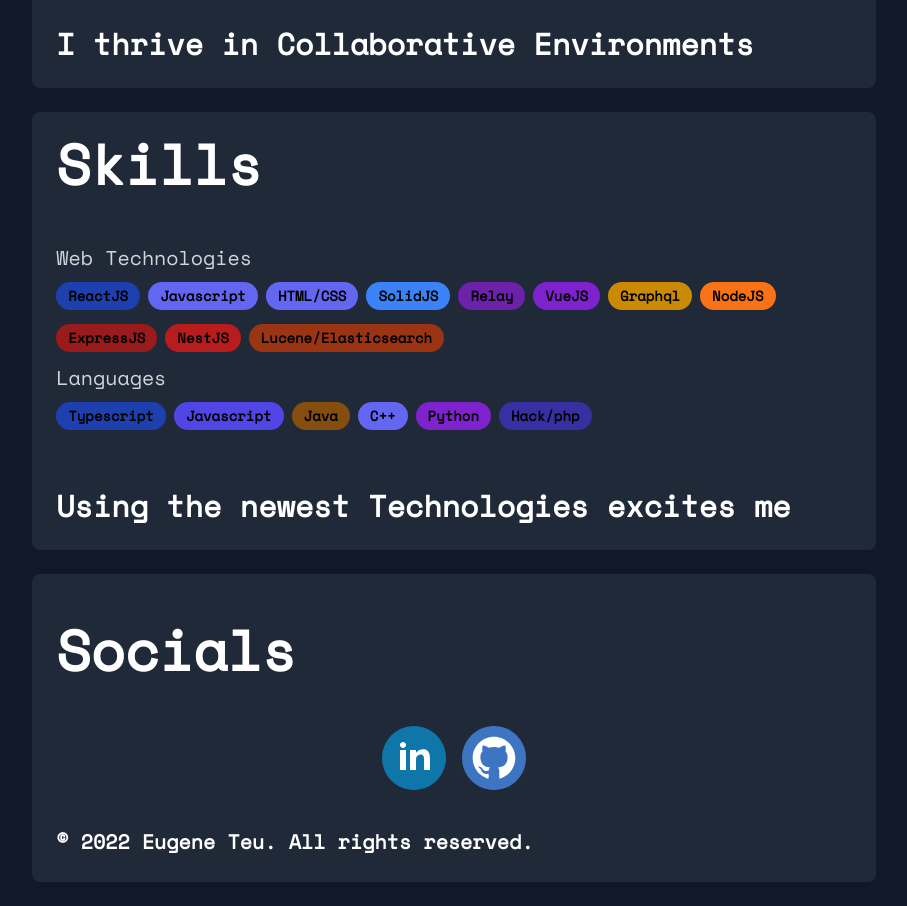
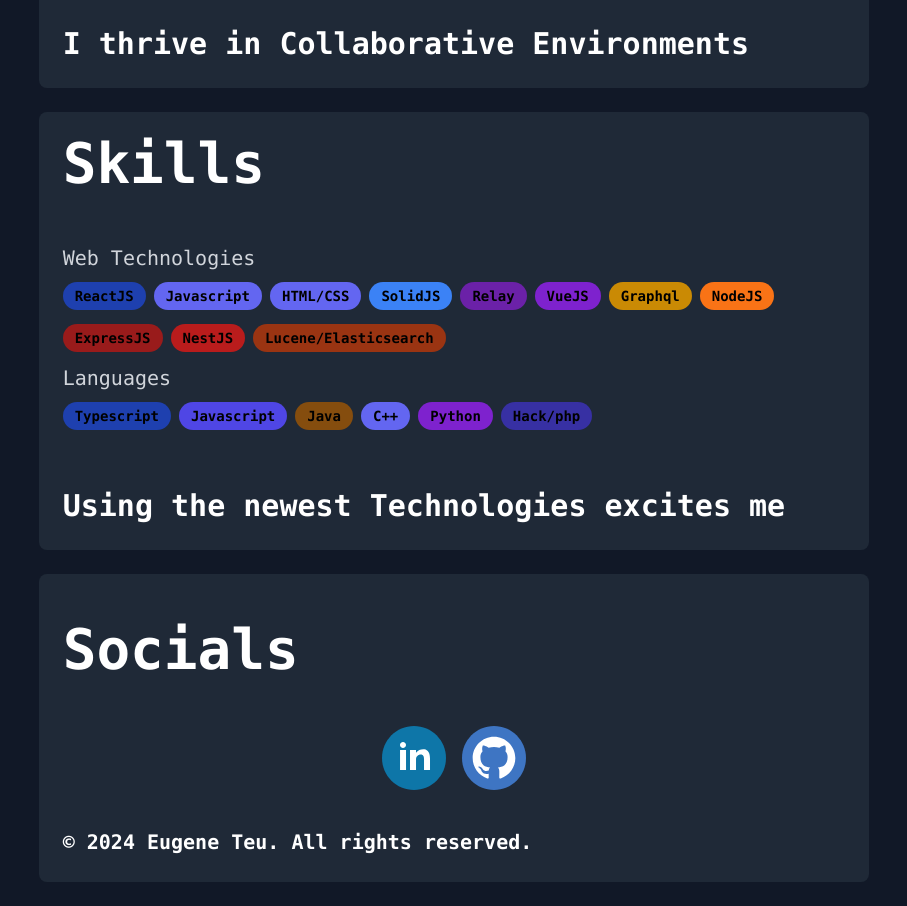
Before and after one commit to EugeneTeu/eugeneteu.github.io, a Next.js app: page / in a window 1280 px wide. Shown: the part 1380-2286 px from the top of the page, without its empty margins (186-1093 px from the left). Built offline with nearby package versions, Linux system fonts and the light colour scheme.

Commit message:
change font

```diff
--- a/src/components/content/HomePage.react.tsx
+++ b/src/components/content/HomePage.react.tsx
@@ -73,7 +73,7 @@ function Socials() {
             <img alt="github" className="w-16 h-16 mx-2" src="/github.svg" />
           </a>
         </div>
-        <h4>© 2022 Eugene Teu. All rights reserved.</h4>
+        <h4>© 2024 Eugene Teu. All rights reserved.</h4>
       </article>
     </div>
   );
--- a/src/pages/_app.tsx
+++ b/src/pages/_app.tsx
@@ -1,10 +1,14 @@
 import "./globals.css";
 import type { AppProps } from "next/app";
 import Head from "next/head";
-import { Space_Mono } from "next/font/google";
+import { Roboto_Mono } from "next/font/google";
 import { Analytics } from "@vercel/analytics/react";
 
-const spaceMono = Space_Mono({ weight: "400", subsets: ["latin"] });
+const robotoMono = Roboto_Mono({
+  weight: "200",
+  subsets: ["latin"],
+  variable: "--font-Roboto_Mono",
+});
 
 export default function App({ Component, pageProps }: AppProps) {
   return (
@@ -13,7 +17,7 @@ export default function App({ Component, pageProps }: AppProps) {
         <title>Eugene Teu</title>
         <meta name="viewport" content="width=device-width, initial-scale=1.0" />
       </Head>
-      <main className={spaceMono.className}>
+      <main className={`${robotoMono.variable}`}>
         <Component {...pageProps} />
         <Analytics />
       </main>
--- a/tailwind.config.js
+++ b/tailwind.config.js
@@ -44,6 +44,7 @@ module.exports = {
         sans: [
           ' ui-monospace, SFMono-Regular, Menlo, Monaco, Consolas, "Liberation Mono", "Courier New", monospace;',
         ],
+        mono: ["var(--font-Roboto_Mono)"],
       },
       typography: ({ theme }) => ({}),
     },
```
